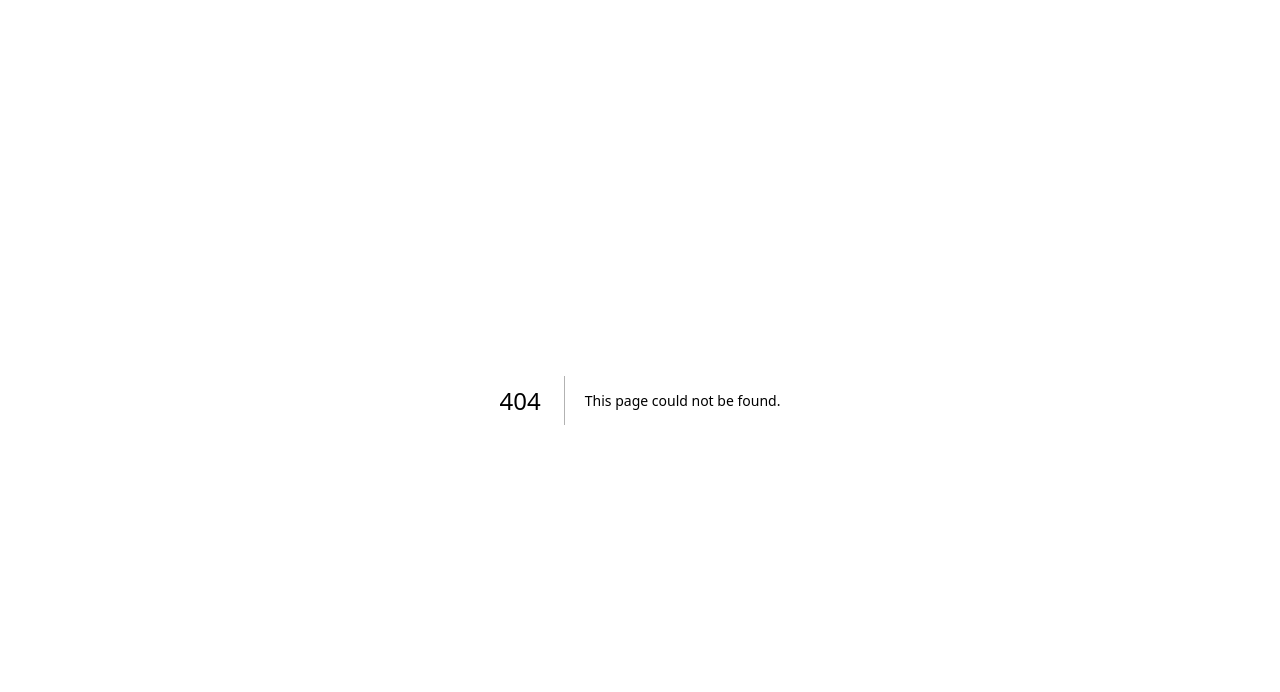
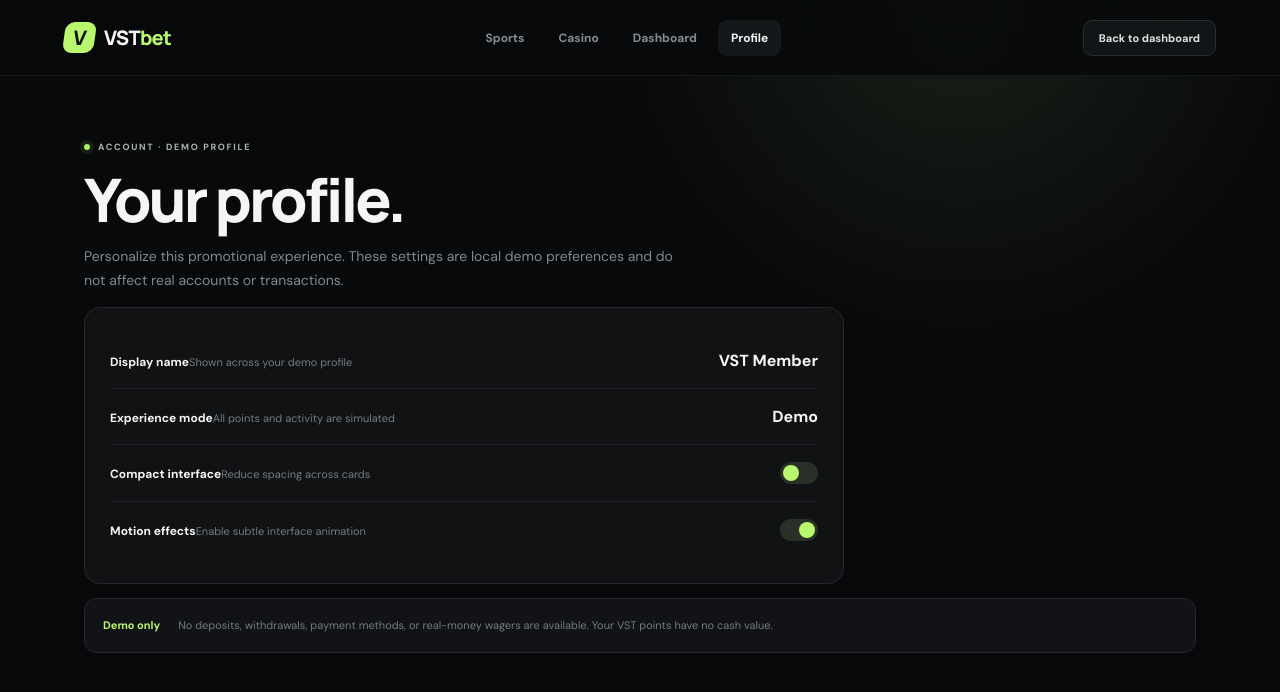
Before and after one commit to internova-tech/VSTbet.in, a Next.js app: page /profile in a window 1280 px wide. Before the commit this address had no page. Shown: the top 692 px of the page. Built offline with nearby package versions, Linux system fonts and the light colour scheme.

Commit message:
Add demo profile settings page

```diff
--- /dev/null
+++ b/app/profile/page.tsx
@@ -0,0 +1,26 @@
+"use client";
+import {useState} from "react";
+
+export default function Profile(){
+  const [compact,setCompact]=useState(false);
+  const [motion,setMotion]=useState(true);
+  return <main>
+    <header className="nav">
+      <a className="brand" href="/"><span className="brand-mark">V</span><span>VST<span>bet</span></span></a>
+      <nav><a className="nav-link" href="/sports">Sports</a><a className="nav-link" href="/casino">Casino</a><a className="nav-link" href="/dashboard">Dashboard</a><a className="nav-link active" href="/profile">Profile</a></nav>
+      <div className="nav-actions"><a className="ghost" href="/dashboard">Back to dashboard</a></div>
+    </header>
+    <section className="section">
+      <div className="eyebrow"><i/> ACCOUNT · DEMO PROFILE</div>
+      <h1 className="page-title">Your profile.</h1>
+      <p className="lead">Personalize this promotional experience. These settings are local demo preferences and do not affect real accounts or transactions.</p>
+      <div className="profile-card">
+        <div className="profile-row"><div><b>Display name</b><span>Shown across your demo profile</span></div><strong>VST Member</strong></div>
+        <div className="profile-row"><div><b>Experience mode</b><span>All points and activity are simulated</span></div><strong>Demo</strong></div>
+        <div className="profile-row"><div><b>Compact interface</b><span>Reduce spacing across cards</span></div><button className="toggle" onClick={()=>setCompact(!compact)} aria-label="Toggle compact interface"><i style={{transform:compact?"translateX(16px)":"translateX(0)"}}/></button></div>
+        <div className="profile-row"><div><b>Motion effects</b><span>Enable subtle interface animation</span></div><button className="toggle" onClick={()=>setMotion(!motion)} aria-label="Toggle motion effects"><i style={{transform:motion?"translateX(16px)":"translateX(0)"}}/></button></div>
+      </div>
+      <div className="notice"><b>Demo only</b><span>No deposits, withdrawals, payment methods, or real-money wagers are available. Your VST points have no cash value.</span></div>
+    </section>
+  </main>;
+}
```
